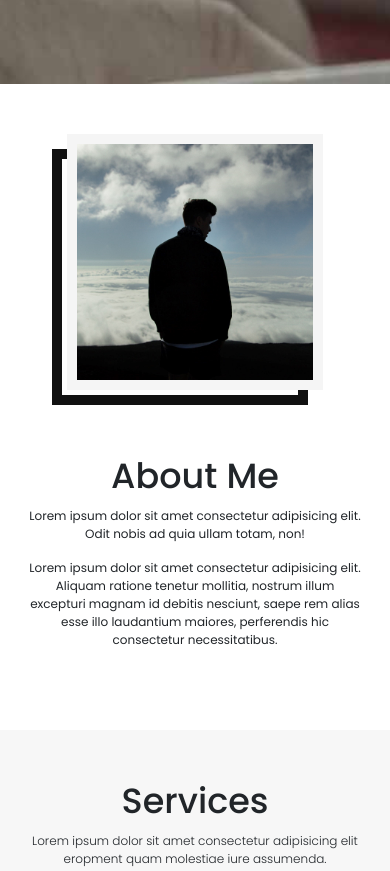
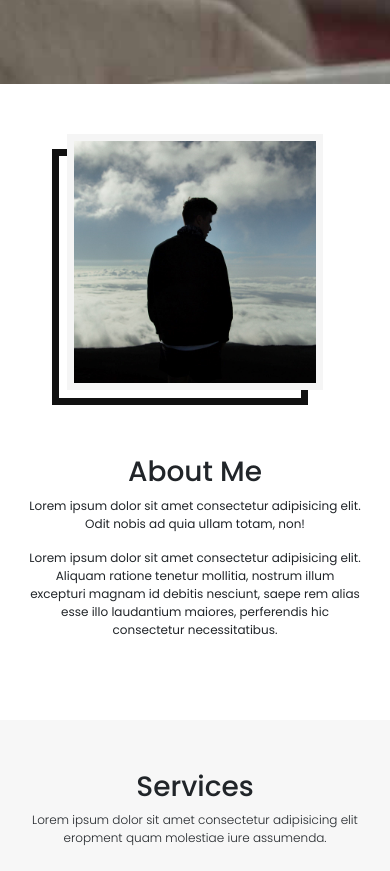
Before and after one commit to tonpop225/Portfolio, a plain HTML site: page index.html in a window 390 px wide. Shown: the part 760-1631 px from the top of the page. Drawn offline with nearby package versions, Linux system fonts and the light colour scheme.

Commit message:
Update responsive.css

```diff
--- a/assets/css/responsive.css
+++ b/assets/css/responsive.css
@@ -104,7 +104,7 @@ h1.section-heading {
     height: calc(var(--portfolio-card-height-2) + 60px);
 }
 .single-portfolio.nth-6 {
-    margin-top: -60px;
+    margin-top: -65px;
 }
 .single-portfolio.nth-5 {
     height: calc(var(--portfolio-card-height-1) + 30px);
@@ -255,8 +255,16 @@ h1.section-heading {
 .section-title-warp p {
     font-size: 12px;
 }
-
-
+.about-img img {
+    border: 7px solid #F5F5F5;
+}
+.about-img::before {
+    border-width: 7px;
+}
+h1.section-heading {
+    margin-bottom: 8px;
+    font-size: 28px;
+}
 
  }
 
```
